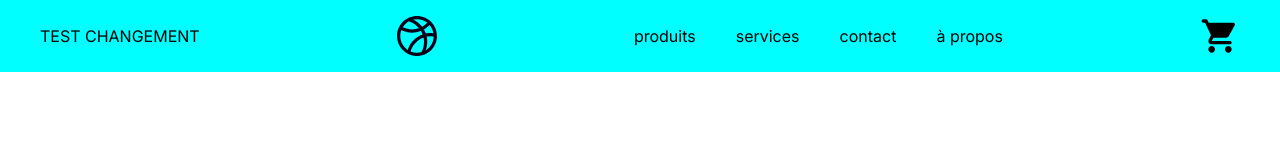
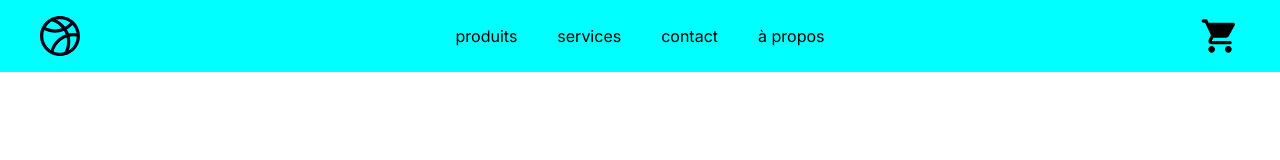
Before and after one commit to Virgile-fr/Portfolio-NOM-PRENOM-DADGM2, a plain HTML site: page index.html in a window 1280 px wide. Drawn offline with Linux system fonts and the light colour scheme.

Commit message:
test
ajout visuel

Reapply "changes"

This reverts commit 07b9c031babb54df382846c6a11cdbf3fe17fa00.

Revert "Reapply "changes""

This reverts commit d1122289edd9bfdf9b8c74c0fcdda3384620ea70.

Reapply "changes"

This reverts commit 07b9c031babb54df382846c6a11cdbf3fe17fa00.

Revert "changes"

This reverts commit e68151f0f94385c4b553236c8f01fbb04b8c3038.

Revert "changes"

This reverts commit d2d65a4591edf86257e80bf1c4c29bab0f5fc5e5.

Revert "test"

This reverts commit 10de082b02773f3e4cfaafd8a3d11e5493f5635b.

Revert "CHANGEMENT DANS LE HTML"

This reverts commit 532f047831b93bc876acb112cb3774f9aec1c264.

Revert "changes"

This reverts commit e68151f0f94385c4b553236c8f01fbb04b8c3038.

changes

changes

```diff
--- a/index.html
+++ b/index.html
@@ -9,7 +9,7 @@
 </head>
 <body>
     <div class="header">
-        TEST CHANGEMENT
+
         <img src="./images/Symbol.svg" alt="">
         <div class="navigation">
             <a href="">produits</a>
```
